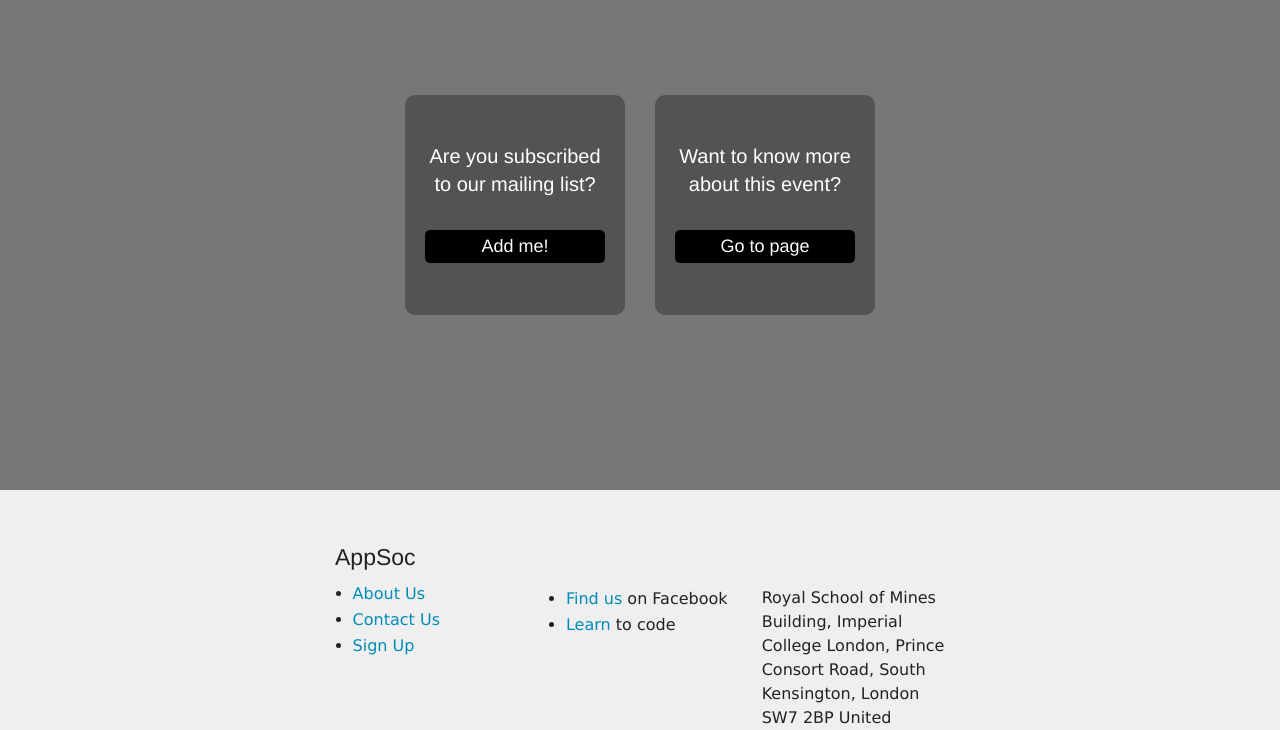
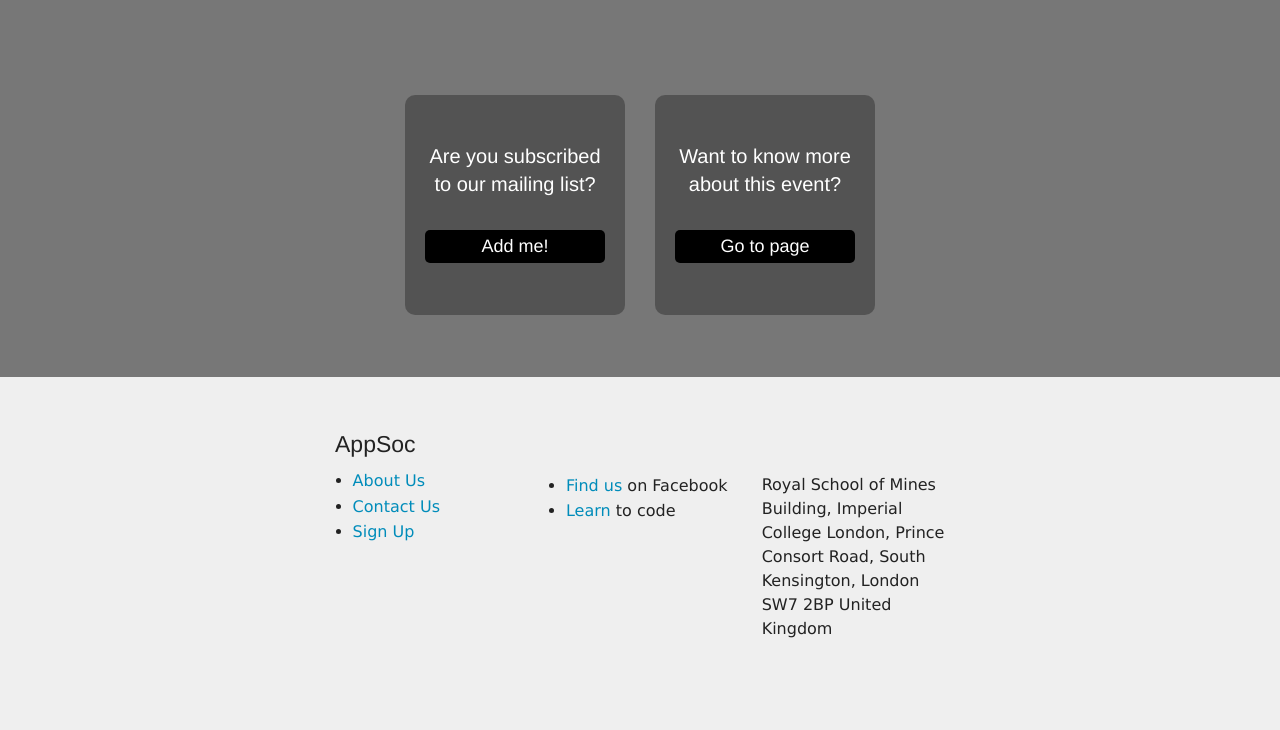
Before and after one commit to foogunlana/web_appsoc, a Django app: template appsoc/templates/appsoc/events.html in a window 1280 px wide. Shown: the part 1261-1991 px from the top of the page. Run offline with Django 3.2, Linux system fonts and the light colour scheme; the template is opened without the code that fills it, so the values that code supplies are empty, except form fields; tables that the repository leaves empty hold one stand-in row (values such as "Sample post"); form fields are guessed from the names that the template uses; some libraries are stand-ins or nearby versions.

Commit message:
Home page

```diff
--- a/static/css/appsoc.css
+++ b/static/css/appsoc.css
@@ -33,7 +33,7 @@ font-size: 15px;
 .transparent_section{
   background-color: rgba(0,0,0,0.5);
   color:white;
-  height:65%;
+  min-height:50%;
 }
 
 input[type='text'].trans_input{
```
